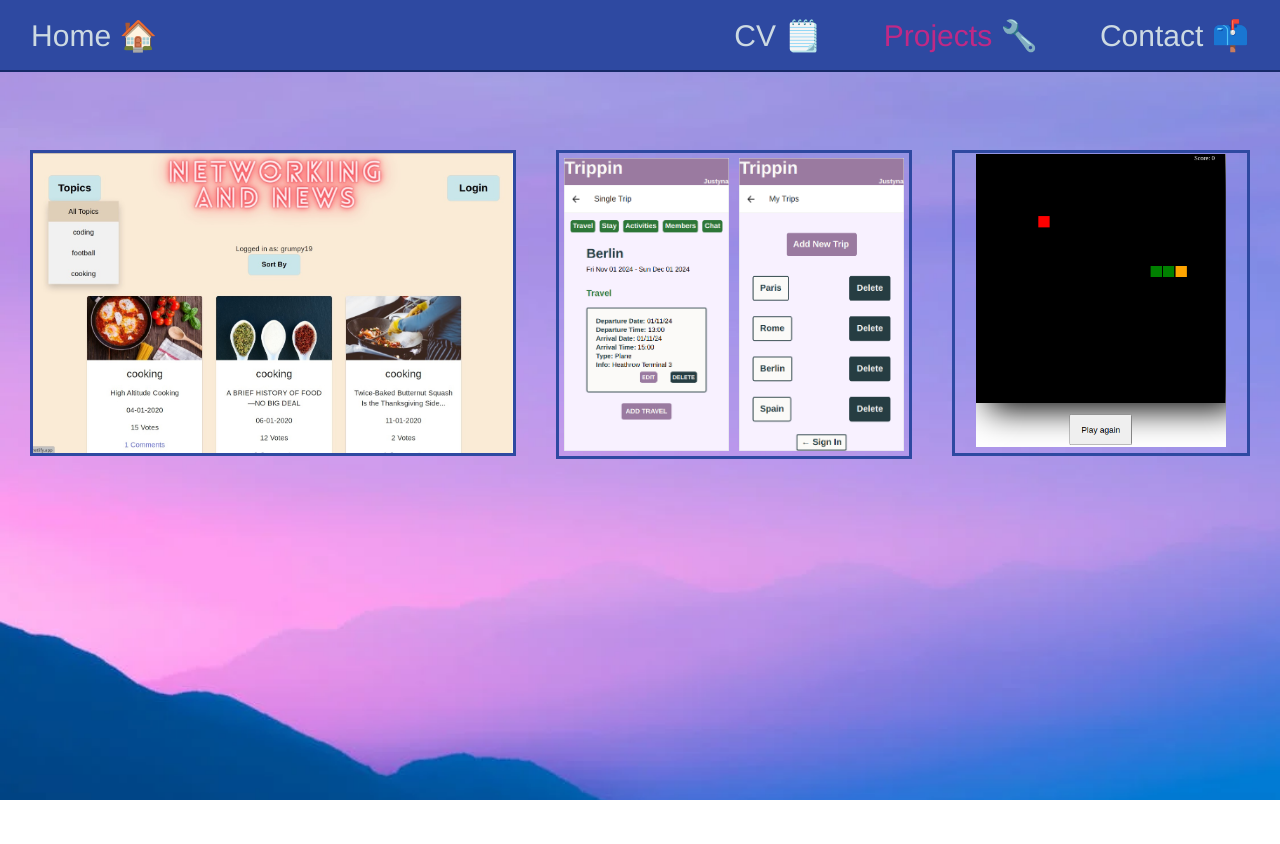
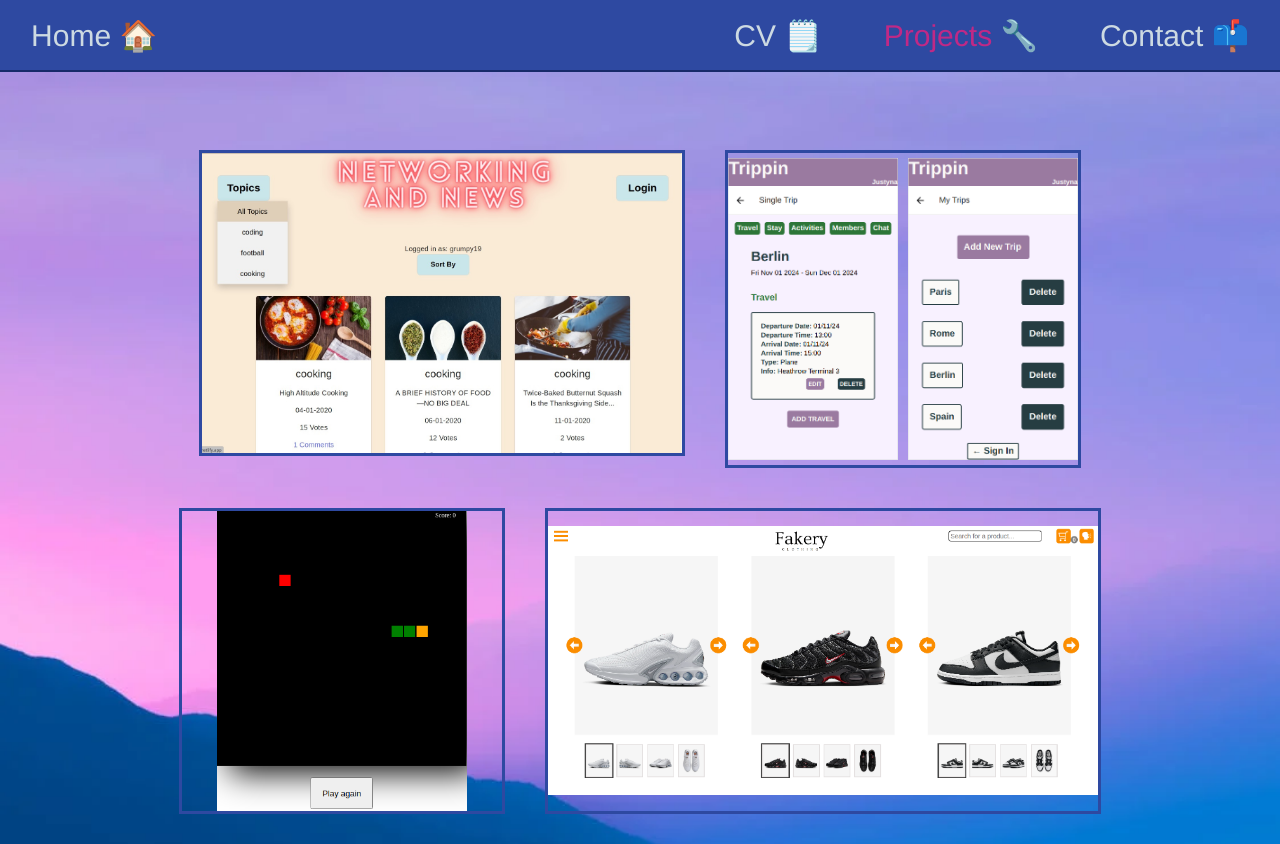
Before and after one commit to MattyB2112/AboutMe, a React (Vite) app in the folder AboutMe/: page /projects in a window 1280 px wide. Before the commit the page ends 800 px from the top, so only its background shows below. Built offline with nearby package versions, Linux system fonts and the light colour scheme.

Commit message:
added fakery clothing to projects page

```diff
--- a/AboutMe/src/Components/Projects.jsx
+++ b/AboutMe/src/Components/Projects.jsx
@@ -2,6 +2,7 @@ import nandn from "../Images/n-and-n-pic.jpg";
 import trippinOne from "../Images/trippin1.png";
 import trippinTwo from "../Images/trippin2.png";
 import snake from "../Images/snake.png";
+import fakery from "../Images/fakery.png";
 
 export default function Projects() {
   return (
@@ -52,6 +53,19 @@ export default function Projects() {
             </div>
           </a>
         </div>
+        <div className="fakery-container">
+          <div className="fakery-underlay"></div>
+          <div className="fakery-images">
+            <img src={fakery} className="fakery-image" />
+          </div>
+          <a href="https://fakeryclothing.netlify.app/">
+            <div className="fakery-overlay">
+              <br />
+              Fakery Clothing - Clothes shopping website made using HTML, CSS,
+              JavaScript and React.
+            </div>
+          </a>
+        </div>
       </div>
     </>
   );
--- a/AboutMe/src/index.css
+++ b/AboutMe/src/index.css
@@ -189,6 +189,7 @@ a:hover {
   justify-content: center;
   text-align: center;
   font-size: 20px;
+  flex-wrap: wrap;
 }
 
 /*nc news */
@@ -206,14 +207,10 @@ a:hover {
   height: 300px;
 }
 
-.ncnews-underlay {
-  width: 480px;
-  height: 300px;
-}
-
 .ncnews-overlay,
 .trippin-overlay,
-.snake-overlay {
+.snake-overlay,
+.fakery-overlay {
   text-align: center;
   position: absolute;
   right: 0;
@@ -267,14 +264,12 @@ a:hover {
 
 .trippin-images {
   display: flex;
-  justify-content: center;
-  width: 430px;
 }
 
 .trippin-image {
+  display: flex;
   padding: 5px;
-  display: flex;
-  width: 165px;
+  width: 170px;
 }
 
 /*snake*/
@@ -288,11 +283,12 @@ a:hover {
   position: relative;
   border: 3px rgb(46, 73, 161) solid;
 }
+
 .snake-images {
-  align-self: center;
+  display: flex;
 }
+
 .snake-image {
-  align-self: center;
   width: 250px;
 }
 
@@ -301,6 +297,33 @@ a:hover {
   height: 100%;
   color: #213547;
   background: rgb(189, 100, 197, 0.9);
+}
+
+/*fakery*/
+
+.fakery-images {
+  display: flex;
+}
+.fakery-image {
+  width: 100%;
+  align-self: center;
+}
+
+.fakery-container {
+  display: flex;
+  align-items: center;
+  width: 550px;
+  margin: 20px;
+  position: relative;
+  border: 3px rgb(46, 73, 161) solid;
+}
+
+.fakery-container:hover .fakery-overlay {
+  width: 100%;
+  height: 100%;
+  color: #213547;
+  background: rgb(189, 100, 197, 0.9);
+  text-align: center;
 }
 
 /*CONTACT*/
```
Also changed, not shown: AboutMe/src/Images/fakery.png (added).
